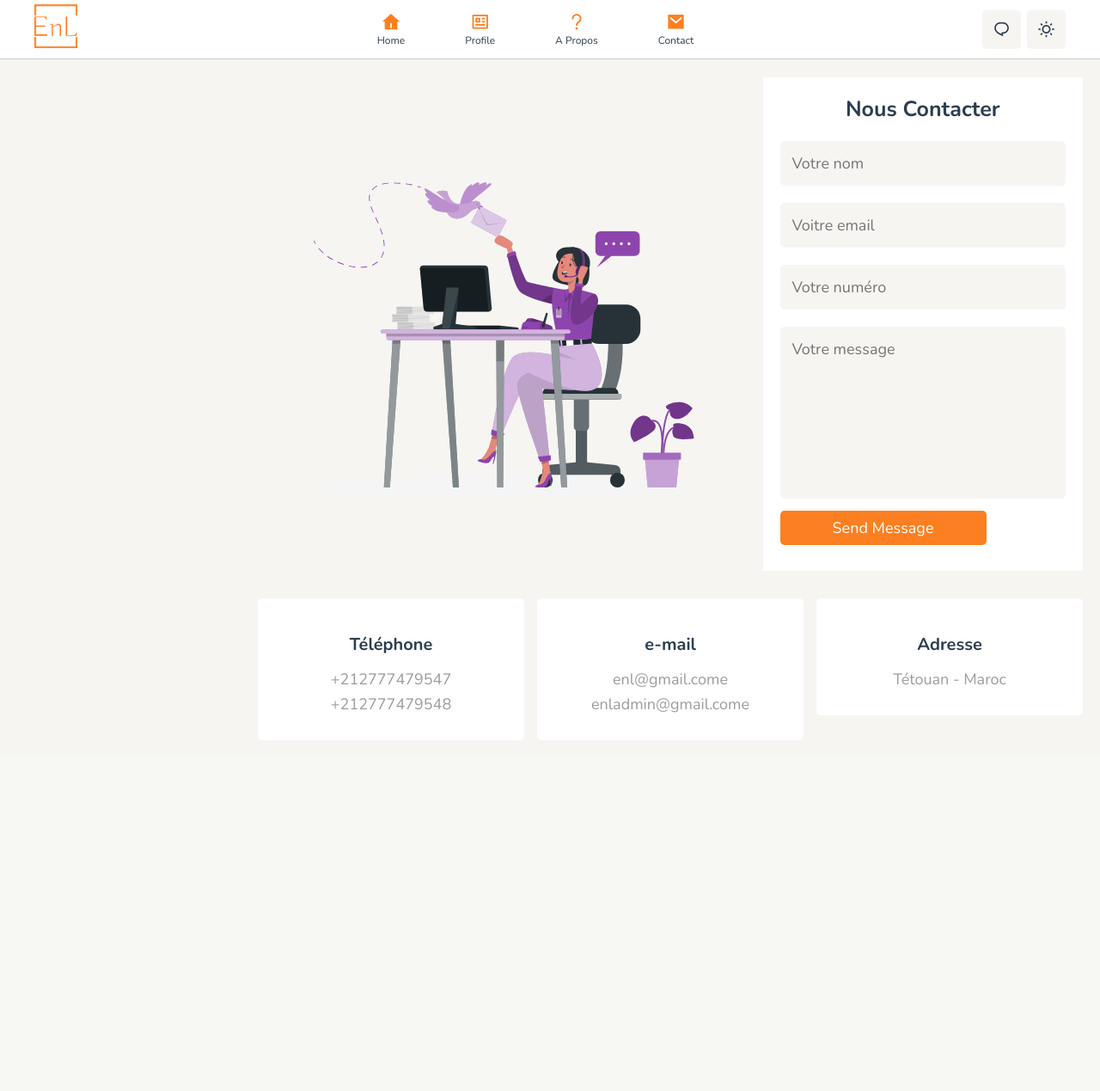
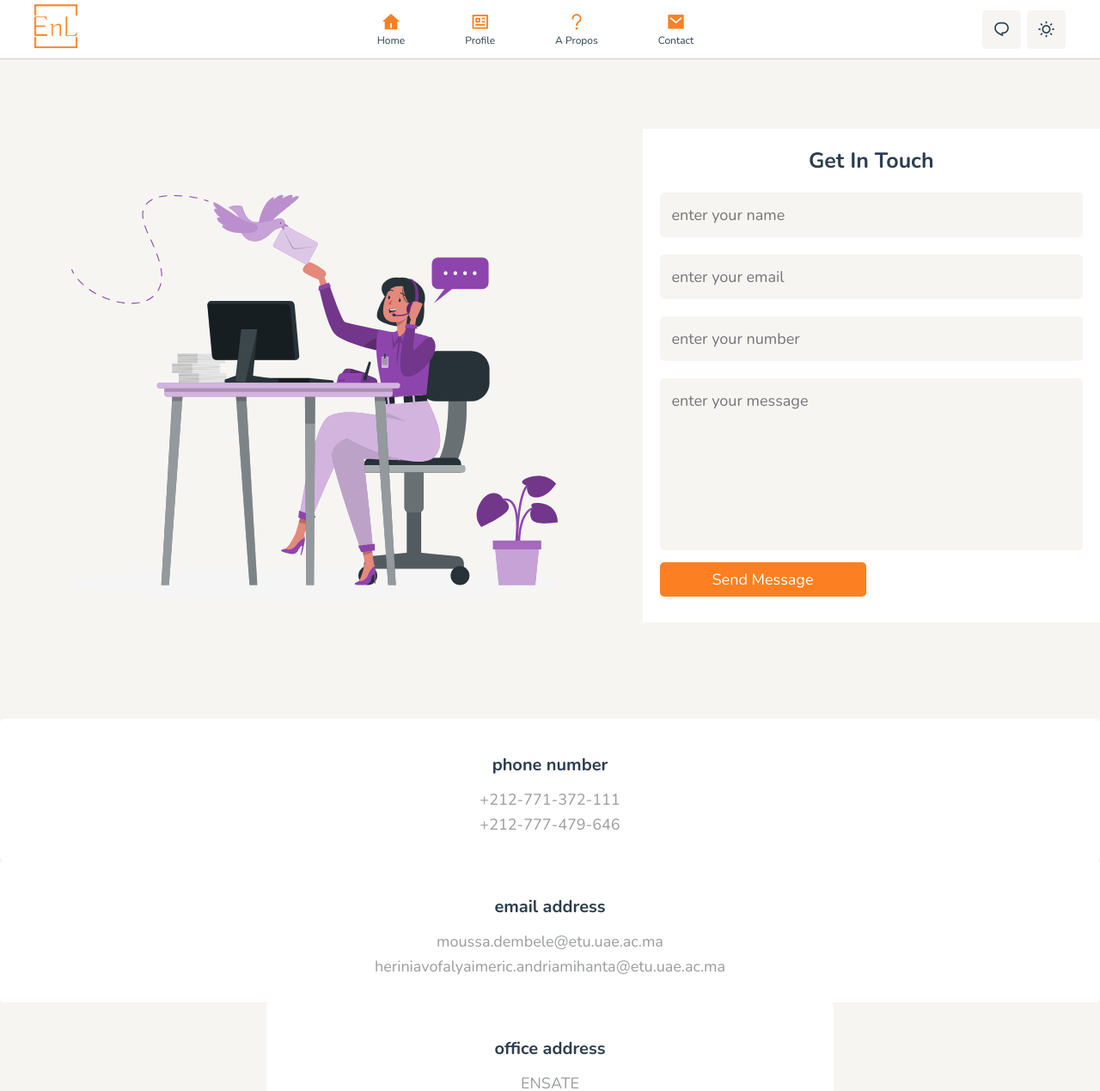
Before and after one commit to MohamedAmineAitJaakike/E-LearningPlatform, a PHP site: page /contact.php in a window 1280 px wide. Shown: the top 1269 px of the page at 86% size. Before the commit the page ends 829 px from the top, so only its background shows below. Run offline with PHP 8.4, Linux system fonts and the light colour scheme; the visitor is signed in with stand-in values (Sample User, id 1); data that the repository does not hold is empty.

Commit message:
Update contact.php

```diff
--- a/contact.php
+++ b/contact.php
@@ -14,7 +14,7 @@
 <meta charset="UTF-8">
    <meta http-equiv="X-UA-Compatible" content="IE=edge">
    <meta name="viewport" content="width=device-width, initial-scale=1.0">
-   <title>Contact</title>
+   <title>home</title>
    <!-- font awesome cdn link  -->
    <link
     href="https://cdn.jsdelivr.net/npm/remixicon@4.2.0/fonts/remixicon.css"
@@ -26,7 +26,7 @@
 <body>
 
 
-<section class="contact">
+<section class="contact" style="margin:0;padding:0">
 
    <div class="row">
 
@@ -35,39 +35,41 @@
       </div>
 
       <form action="" method="post">
-         <h3>Nous contacter</h3>
-         <input type="text" placeholder="Votre nom" name="name" required maxlength="50" class="box">
-         <input type="email" placeholder="Voitre email" name="email" required maxlength="50" class="box">
-         <input type="number" placeholder="Votre numéro" name="number" required maxlength="50" class="box">
-         <textarea name="msg" class="box" placeholder="Votre message" required maxlength="1000" cols="30" rows="10"></textarea>
+         <h3>get in touch</h3>
+         <input type="text" placeholder="enter your name" name="name" required maxlength="50" class="box">
+         <input type="email" placeholder="enter your email" name="email" required maxlength="50" class="box">
+         <input type="number" placeholder="enter your number" name="number" required maxlength="50" class="box">
+         <textarea name="msg" class="box" placeholder="enter your message" required maxlength="1000" cols="30" rows="10"></textarea>
          <input type="submit" value="send message" class="btn main-btn" name="submit">
       </form>
 
    </div>
-
-   <div class="box-container">
+<center>
+   <div class="box-container" style="display:block">
 
       <div class="box">
          <i class="fas fa-phone"></i>
-         <h3>Téléphone</h3>
-         <a href="tel:1234567890">+212777479547</a>
-         <a href="tel:1112223333">+212777479548</a>
+         <h3>phone number</h3>
+         <a href="tel:+212771372111">+212-771-372-111</a>
+         <a href="tel:+212777479646">+212-777-479-646</a>
       </div>
 
       <div class="box">
          <i class="fas fa-envelope"></i>
-         <h3>e-mail</h3>
-         <a href="mailto:enl@gmail.com">enl@gmail.come</a>
-         <a href="mailto:enladmin@gmail.com">enladmin@gmail.come</a>
+         <h3>email address</h3>
+         <a href="mailto:moussa.dembele@etu.uae.ac.ma">moussa.dembele@etu.uae.ac.ma</a>
+         <a href="mailto:heriniavofalyaimeric.andriamihanta@etu.uae.ac.ma">heriniavofalyaimeric.andriamihanta@etu.uae.ac.ma</a>
       </div>
 
-      <div class="box">
+      <div class="box" style="overflow-x:auto;width:fit-content">
          <i class="fas fa-map-marker-alt"></i>
-         <h3>Adresse</h3>
-         <a href="#">Tétouan - Maroc</a>
+         <h3>office address</h3>
+         <a href="#">ENSATE</a>
+         <iframe src="https://www.google.com/maps/embed?pb=!1m18!1m12!1m3!1d3245.655414004929!2d-5.367121725036159!3d35.56221157262593!2m3!1f0!2f0!3f0!3m2!1i1024!2i768!4f13.1!3m3!1m2!1s0xd0b4245d0028d49%3A0xf354d6c86ac4d983!2sENSA%20%3A%20%C3%89cole%20Nationale%20des%20Sciences%20Appliqu%C3%A9es_T%C3%A9touan!5e0!3m2!1sfr!2sma!4v1715459542087!5m2!1sfr!2sma" width="600" height="450" style="border:0;" allowfullscreen="" loading="lazy" referrerpolicy="no-referrer-when-downgrade"></iframe>
       </div>
 
    </div>
+   </center>
 
 </section>
 <!-- <footer class="footer">
```
